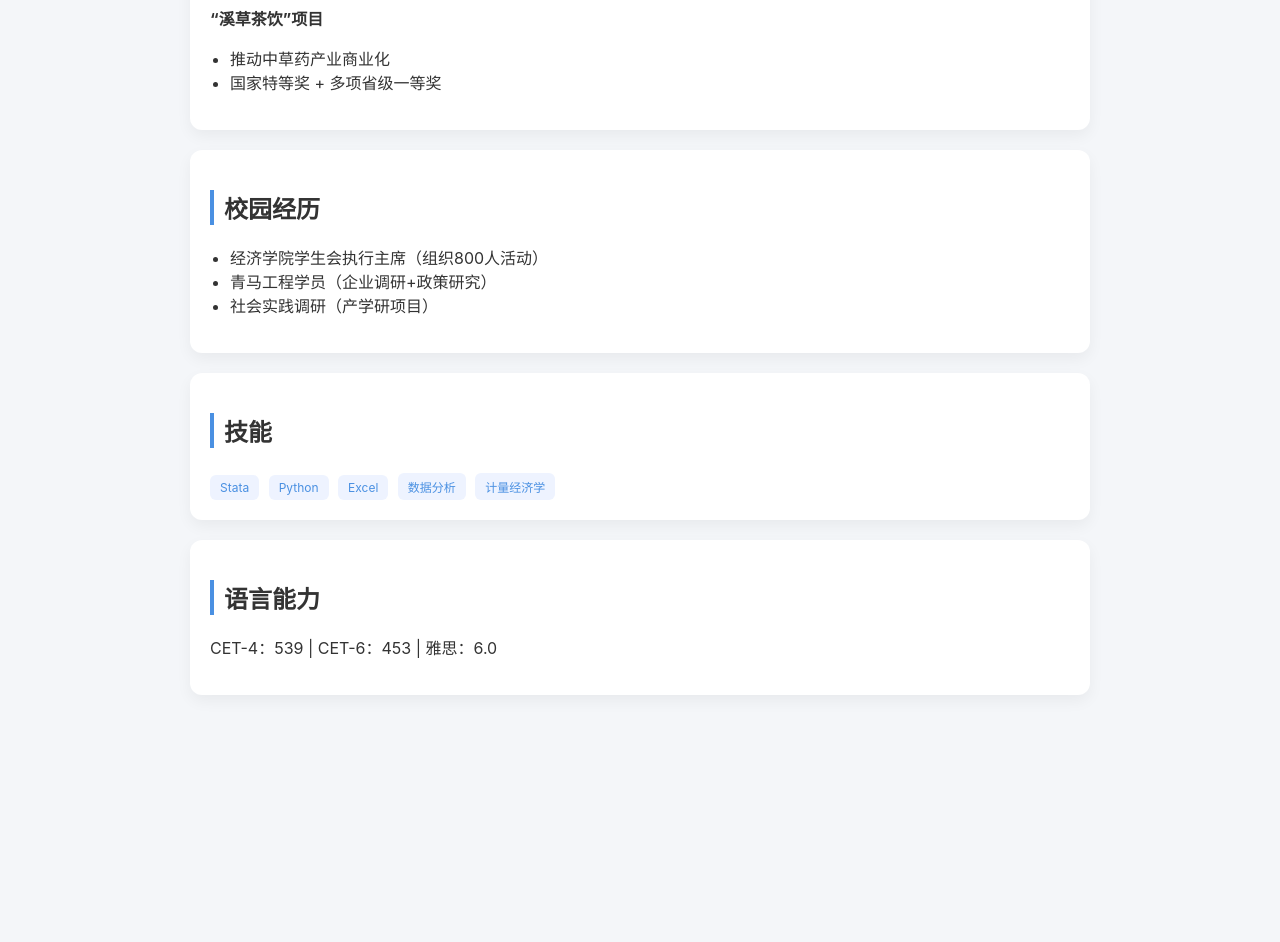
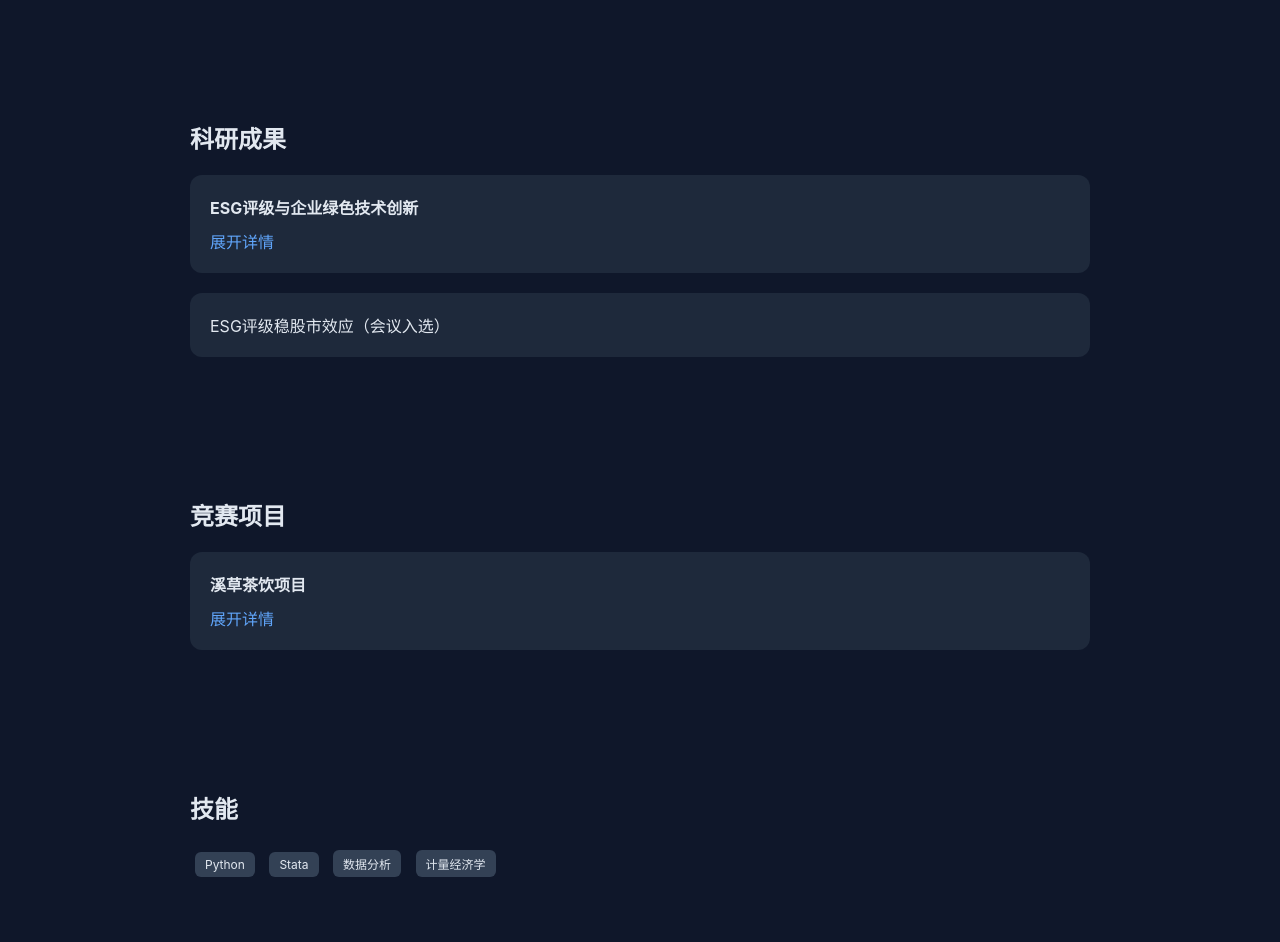
Before and after one commit to 1171930010-ai/1171930010-ai.github.io, a plain HTML site: page index.html in a window 1280 px wide. Shown: the part 1147-2089 px from the top of the page. Before the commit the page ends 1862 px from the top, so only its background shows below. Drawn offline with Linux system fonts and the light colour scheme.

Commit message:
Update index.html

```diff
--- a/index.html
+++ b/index.html
@@ -3,141 +3,166 @@
 <head>
 <meta charset="UTF-8">
 <meta name="viewport" content="width=device-width, initial-scale=1.0">
-<title>刘航闻 | 个人简历</title>
+<title>刘航闻 | 个人主页</title>
 
 <style>
 body {
   margin: 0;
-  font-family: -apple-system, BlinkMacSystemFont, "Helvetica Neue";
-  background: #f4f6f9;
-  color: #333;
+  font-family: -apple-system, BlinkMacSystemFont;
+  background: #0f172a;
+  color: #e2e8f0;
 }
 
-.container {
-  max-width: 900px;
-  margin: auto;
-  padding: 20px;
-}
-
+/* 顶部 */
 .header {
-  text-align: center;
-  padding: 40px 20px;
-  background: linear-gradient(135deg, #4a90e2, #6fb1fc);
-  color: white;
-  border-radius: 12px;
+  height: 100vh;
+  display: flex;
+  flex-direction: column;
+  justify-content: center;
+  padding: 40px;
+  background: linear-gradient(120deg,#1e293b,#0f172a);
 }
 
 .header h1 {
+  font-size: 42px;
   margin: 0;
-  font-size: 32px;
 }
 
+.header p {
+  color: #94a3b8;
+}
+
+/* 通用区块 */
 .section {
-  background: white;
-  margin-top: 20px;
+  max-width: 900px;
+  margin: auto;
+  padding: 60px 20px;
+}
+
+/* 卡片 */
+.card {
+  background: #1e293b;
   padding: 20px;
   border-radius: 12px;
-  box-shadow: 0 6px 15px rgba(0,0,0,0.05);
+  margin-top: 20px;
+  transition: 0.3s;
 }
 
-.section h2 {
-  border-left: 4px solid #4a90e2;
-  padding-left: 10px;
+.card:hover {
+  transform: translateY(-5px);
 }
 
+/* 标签 */
 .tag {
   display: inline-block;
-  background: #eef3ff;
-  color: #4a90e2;
+  background: #334155;
   padding: 5px 10px;
   border-radius: 6px;
-  margin: 5px 5px 0 0;
+  margin: 5px;
   font-size: 12px;
 }
 
-ul {
-  padding-left: 20px;
+/* 可展开 */
+.details {
+  cursor: pointer;
+  margin-top: 10px;
+  color: #60a5fa;
 }
 
-.highlight {
-  color: #4a90e2;
-  font-weight: bold;
+/* 动画 */
+.fade {
+  opacity: 0;
+  transform: translateY(20px);
+  transition: 0.8s;
+}
+
+.fade.show {
+  opacity: 1;
+  transform: translateY(0);
 }
 </style>
 </head>
 
 <body>
 
-<div class="container">
-
+<!-- 顶部 -->
 <div class="header">
   <h1>刘航闻</h1>
-  <p>📍 辽宁沈阳 | 📧 1171930010@qq.com | 📞 18804070265</p>
-  <p>辽宁大学经济学（拔尖计划） | 中共党员</p>
+  <p>辽宁大学经济学（拔尖计划） | 数据分析 | 科研导向</p>
+  <p>📧 1171930010@qq.com</p>
 </div>
 
-<div class="section">
+<!-- 教育 -->
+<div class="section fade">
   <h2>教育背景</h2>
-  <p><b>辽宁大学（211）</b> 经济学（拔尖计划）</p>
-  <p>GPA：<span class="highlight">3.88/4.0</span>（专业第2/74）</p>
-  <p>核心课程：宏观经济学(99) / 计量经济学(94) / 金融学(97) / Python(92)</p>
+  <div class="card">
+    辽宁大学（211）<br>
+    GPA：3.88/4.0（专业第2）<br>
+    核心课程：计量经济学 / 金融学 / Python
+  </div>
 </div>
 
-<div class="section">
-  <h2>荣誉奖项</h2>
-  <ul>
-    <li>国家奖学金（2023-2024）</li>
-    <li>智慧经济创新创业竞赛 国家特等奖</li>
-    <li>挑战杯 省一等奖</li>
-    <li>电子商务创新赛 省一等奖</li>
-    <li>统计建模大赛 省二等奖</li>
-    <li>4次校一等奖学金</li>
-  </ul>
-</div>
+<!-- 科研 -->
+<div class="section fade">
+  <h2>科研成果</h2>
 
-<div class="section">
-  <h2>科研成果</h2>
-  <ul>
-    <li><b>ESG评级与企业绿色技术创新</b>（北大核心期刊）</li>
-    <li>ESG评级稳股市效应（全国会议入选）</li>
-    <li>气候风险与收入分配研究（论坛入选）</li>
-    <li>省级课题：耐心资本与产业体系（已立项）</li>
-  </ul>
-</div>
+  <div class="card">
+    <b>ESG评级与企业绿色技术创新</b>
+    <div class="details" onclick="toggle(this)">展开详情</div>
+    <div style="display:none">
+      使用计量模型分析ESG评级对绿色创新的影响，
+      论文发表于核心期刊，被引10+。
+    </div>
+  </div>
 
-<div class="section">
-  <h2>竞赛项目</h2>
-  <p><b>“溪草茶饮”项目</b></p>
-  <ul>
-    <li>推动中草药产业商业化</li>
-    <li>国家特等奖 + 多项省级一等奖</li>
-  </ul>
-</div>
-
-<div class="section">
-  <h2>校园经历</h2>
-  <ul>
-    <li>经济学院学生会执行主席（组织800人活动）</li>
-    <li>青马工程学员（企业调研+政策研究）</li>
-    <li>社会实践调研（产学研项目）</li>
-  </ul>
-</div>
-
-<div class="section">
-  <h2>技能</h2>
-  <div class="tag">Stata</div>
-  <div class="tag">Python</div>
-  <div class="tag">Excel</div>
-  <div class="tag">数据分析</div>
-  <div class="tag">计量经济学</div>
-</div>
-
-<div class="section">
-  <h2>语言能力</h2>
-  <p>CET-4：539 | CET-6：453 | 雅思：6.0</p>
-</div>
+  <div class="card">
+    ESG评级稳股市效应（会议入选）
+  </div>
 
 </div>
 
+<!-- 项目 -->
+<div class="section fade">
+  <h2>竞赛项目</h2>
+
+  <div class="card">
+    <b>溪草茶饮项目</b>
+    <div class="details" onclick="toggle(this)">展开详情</div>
+    <div style="display:none">
+      推动中草药产业商业化，
+      获国家特等奖与多项省一等奖。
+    </div>
+  </div>
+
+</div>
+
+<!-- 技能 -->
+<div class="section fade">
+  <h2>技能</h2>
+  <span class="tag">Python</span>
+  <span class="tag">Stata</span>
+  <span class="tag">数据分析</span>
+  <span class="tag">计量经济学</span>
+</div>
+
+<script>
+function toggle(el){
+  let content = el.nextElementSibling;
+  content.style.display =
+    content.style.display === "none" ? "block" : "none";
+}
+
+// 滚动动画
+let fades = document.querySelectorAll('.fade');
+window.addEventListener('scroll', ()=>{
+  fades.forEach(el=>{
+    let rect = el.getBoundingClientRect();
+    if(rect.top < window.innerHeight - 50){
+      el.classList.add('show');
+    }
+  })
+});
+</script>
+
 </body>
 </html>
```
